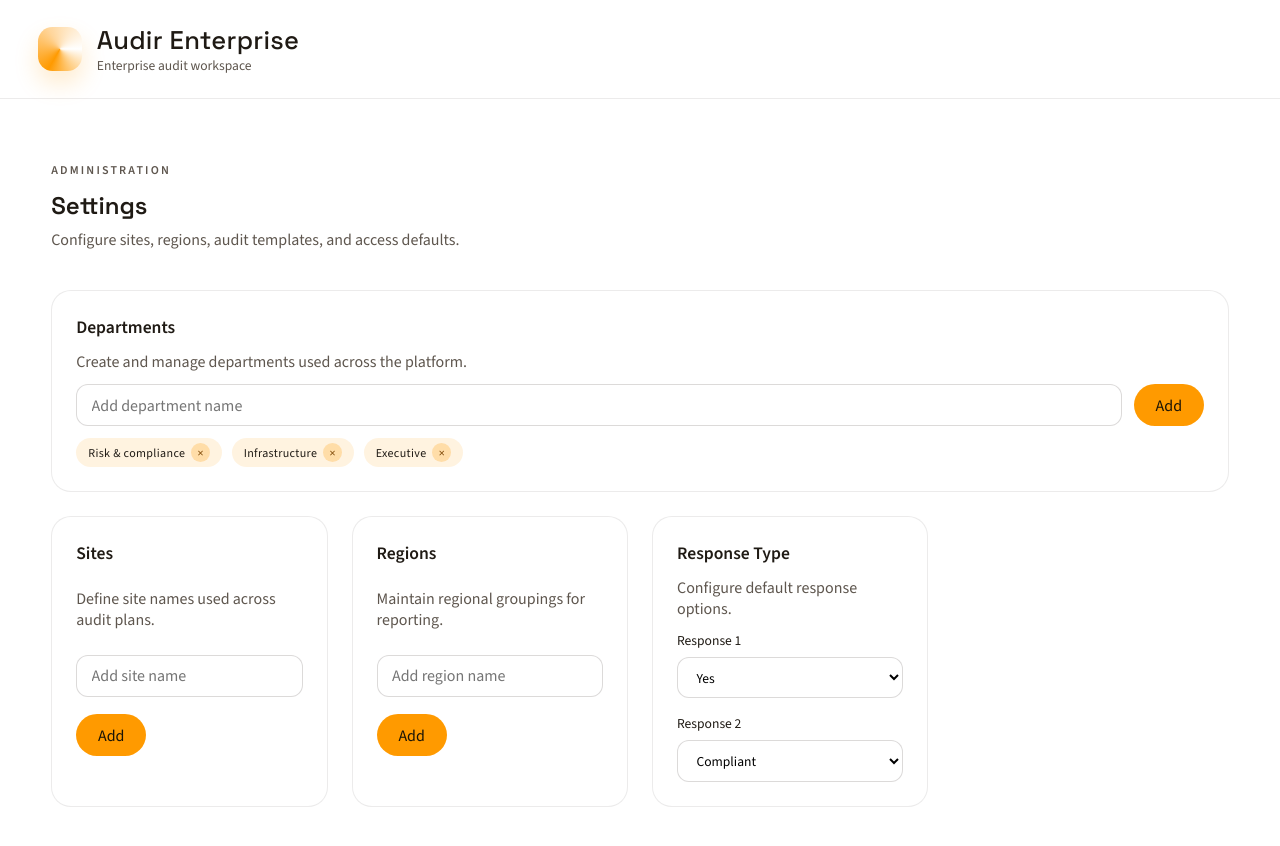
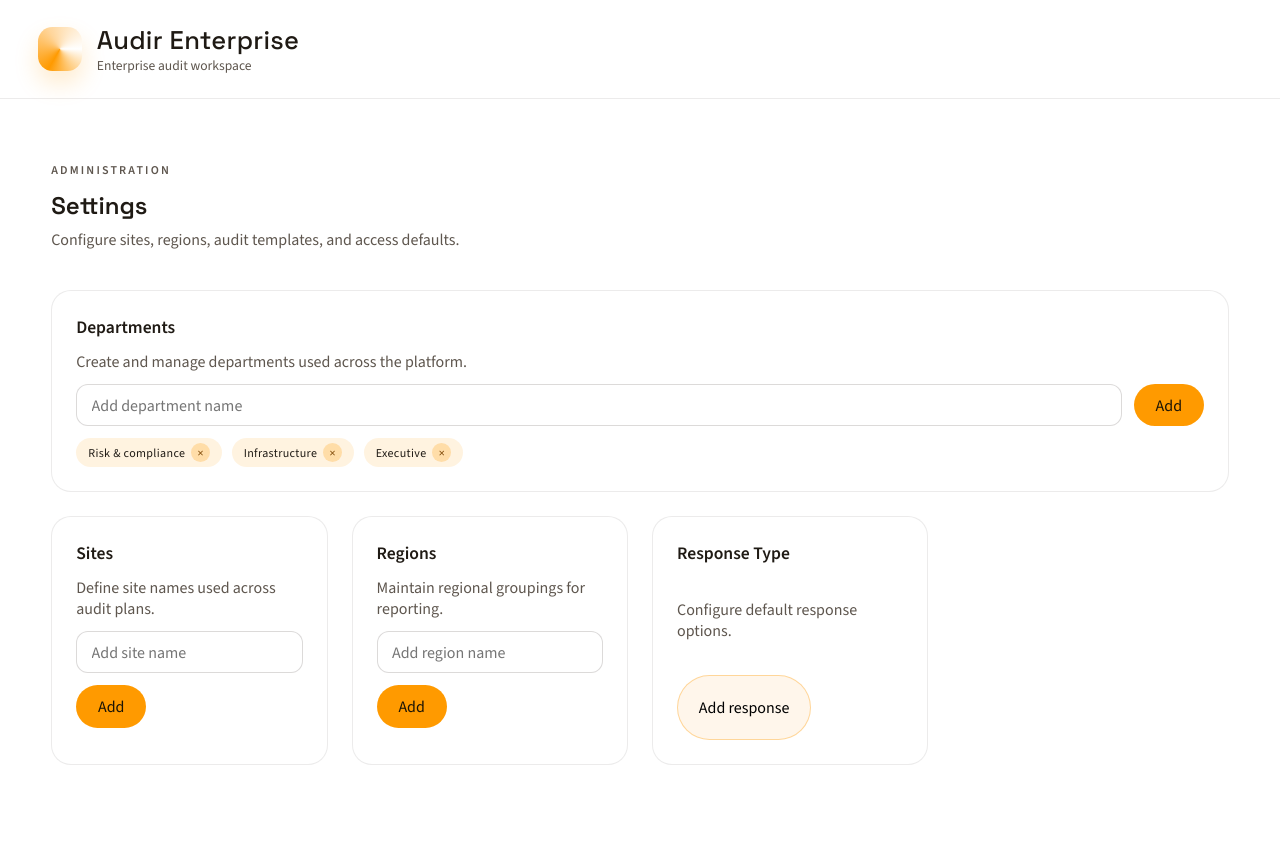
Before and after one commit to Vigameq/audir-classic, an Angular app: page /settings in a window 1280 px wide. Shown: the top 846 px of the page. After the commit the page ends 816 px from the top, so only its background shows below. Built offline with nearby package versions, Linux system fonts and the light colour scheme.

Commit message:
Add response type modal

```diff
--- a/src/app/pages/settings/settings.html
+++ b/src/app/pages/settings/settings.html
@@ -72,24 +72,36 @@
     <article class="settings-card">
       <h2>Response Type</h2>
       <p>Configure default response options.</p>
-      <div class="response-grid">
-        <label class="field">
-          Response 1
-          <select>
-            <option>Yes</option>
-            <option>No</option>
-            <option>Maybe</option>
-          </select>
-        </label>
-        <label class="field">
-          Response 2
-          <select>
-            <option>Compliant</option>
-            <option>Non-compliance</option>
-            <option>Maybe</option>
-          </select>
-        </label>
+      <button class="ghost" type="button" (click)="openResponseModal()">Add response</button>
+      <div class="response-list" *ngIf="responses.length">
+        <div class="response-item" *ngFor="let response of responses">
+          <strong>{{ response.name }}</strong>
+          <span class="tag">{{ response.type }}</span>
+        </div>
       </div>
     </article>
   </div>
+
+  <div class="modal-backdrop" *ngIf="showResponseModal">
+    <div class="modal">
+      <header>
+        <h2>Add response</h2>
+        <button class="icon" type="button" (click)="closeResponseModal()">Close</button>
+      </header>
+      <div class="modal-body">
+        <label class="field">
+          Response name
+          <input type="text" [(ngModel)]="responseName" placeholder="Response name" />
+        </label>
+        <label class="field">
+          Response type
+          <input type="text" [(ngModel)]="responseType" placeholder="Type tag" />
+        </label>
+      </div>
+      <footer>
+        <button class="ghost" type="button" (click)="closeResponseModal()">Cancel</button>
+        <button class="primary" type="button" (click)="addResponse()">Add</button>
+      </footer>
+    </div>
+  </div>
 </section>
--- a/src/app/pages/settings/settings.scss
+++ b/src/app/pages/settings/settings.scss
@@ -104,24 +104,90 @@
   padding: 0;
 }
 
-.response-grid {
+.response-list {
   display: grid;
-  grid-template-columns: repeat(auto-fit, minmax(180px, 1fr));
+  gap: 0.6rem;
+  margin-top: 0.8rem;
+}
+
+.response-item {
+  display: flex;
+  align-items: center;
+  gap: 0.6rem;
+  padding: 0.6rem 0.75rem;
+  border-radius: 0.75rem;
+  border: 1px solid rgba(20, 10, 0, 0.08);
+  background: #fffaf4;
+  font-size: 0.85rem;
+}
+
+.response-item strong {
+  font-weight: 600;
+}
+
+.modal-backdrop {
+  position: fixed;
+  inset: 0;
+  background: rgba(10, 6, 2, 0.5);
+  display: grid;
+  place-items: center;
+  padding: 1.5rem;
+  z-index: 30;
+}
+
+.modal {
+  width: min(520px, 100%);
+  background: #ffffff;
+  border-radius: 1.5rem;
+  border: 1px solid var(--color-line);
+  padding: 1.5rem;
+  display: grid;
+  gap: 1rem;
+  box-shadow: 0 30px 60px rgba(20, 10, 0, 0.2);
+}
+
+.modal header {
+  display: flex;
+  align-items: center;
+  justify-content: space-between;
+}
+
+.modal header h2 {
+  margin: 0;
+  font-family: var(--font-display);
+}
+
+.modal .icon {
+  border: none;
+  background: transparent;
+  font-size: 0.85rem;
+  cursor: pointer;
+  color: var(--color-muted);
+}
+
+.modal-body {
+  display: grid;
   gap: 1rem;
 }
 
-.response-grid .field {
+.modal .field {
   display: grid;
-  gap: 0.5rem;
+  gap: 0.4rem;
   font-size: 0.85rem;
 }
 
-.response-grid select {
+.modal input {
   font: inherit;
   padding: 0.6rem 0.9rem;
   border-radius: 0.75rem;
   border: 1px solid rgba(20, 10, 0, 0.15);
   background: #ffffff;
+}
+
+.modal footer {
+  display: flex;
+  justify-content: flex-end;
+  gap: 0.75rem;
 }
 
 button {
--- a/src/app/pages/settings/settings.ts
+++ b/src/app/pages/settings/settings.ts
@@ -18,6 +18,10 @@ export class Settings {
   protected newDepartment = '';
   protected newSite = '';
   protected newRegion = '';
+  protected showResponseModal = false;
+  protected responseName = '';
+  protected responseType = '';
+  protected responses: { name: string; type: string }[] = [];
 
   protected get departments(): string[] {
     return this.departmentService.departments();
@@ -74,4 +78,24 @@ export class Settings {
     this.regionService.removeRegion(name);
   }
 
+  protected openResponseModal(): void {
+    this.showResponseModal = true;
+  }
+
+  protected closeResponseModal(): void {
+    this.showResponseModal = false;
+    this.responseName = '';
+    this.responseType = '';
+  }
+
+  protected addResponse(): void {
+    const name = this.responseName.trim();
+    const type = this.responseType.trim();
+    if (!name || !type) {
+      return;
+    }
+    this.responses = [{ name, type }, ...this.responses];
+    this.closeResponseModal();
+  }
+
 }
```
